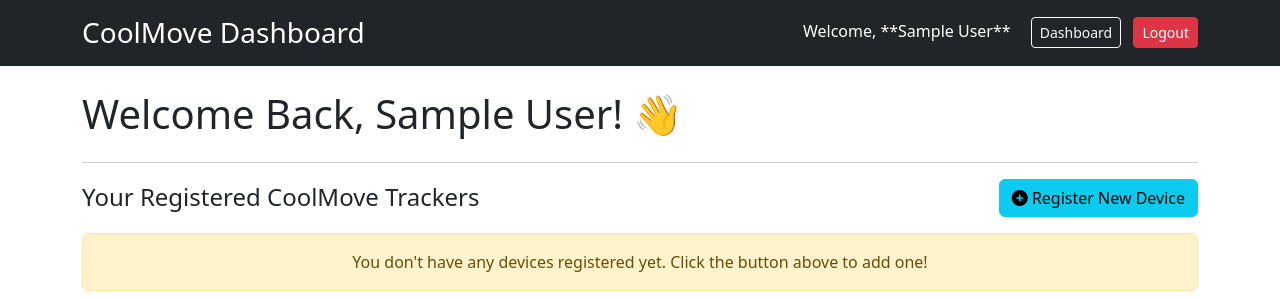
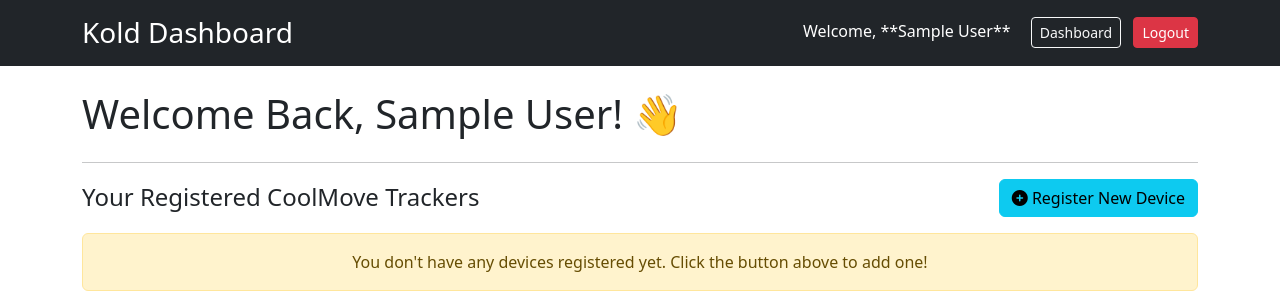
Before and after one commit to D-ARHO/coolMove, a Flask app: page /dashboard in a window 1280 px wide. Shown: the top 300 px of the page. Run offline with Flask 3, Linux system fonts and the light colour scheme; the visitor is signed in with stand-in values (Sample User, id 1); some libraries are stand-ins or nearby versions.

Commit message:
Change title and header from 'CoolMove' to 'Kold'

```diff
--- a/web/templates/base.html
+++ b/web/templates/base.html
@@ -3,7 +3,7 @@
 <head>
     <meta charset="UTF-8">
     <meta name="viewport" content="width=device-width, initial-scale=1.0">
-    <title>{% block title %}CoolMove Tracker{% endblock %}</title>
+    <title>{% block title %}Kold Tracker{% endblock %}</title>
     <link rel="stylesheet" href="https://cdn.jsdelivr.net/npm/bootstrap@5.3.3/dist/css/bootstrap.min.css">
     <link rel="stylesheet" href="https://cdnjs.cloudflare.com/ajax/libs/font-awesome/6.5.2/css/all.min.css">
 
@@ -14,7 +14,7 @@
     <header class="p-3 bg-dark text-white">
         <div class="container d-flex justify-content-between align-items-center">
             <a href="{{ url_for('dashboard') }}" class="text-white text-decoration-none">
-                <h3 class="mb-0">CoolMove Dashboard</h3>
+                <h3 class="mb-0">Kold Dashboard</h3>
             </a>
             <nav>
                 {% if current_user.is_authenticated %}
```
